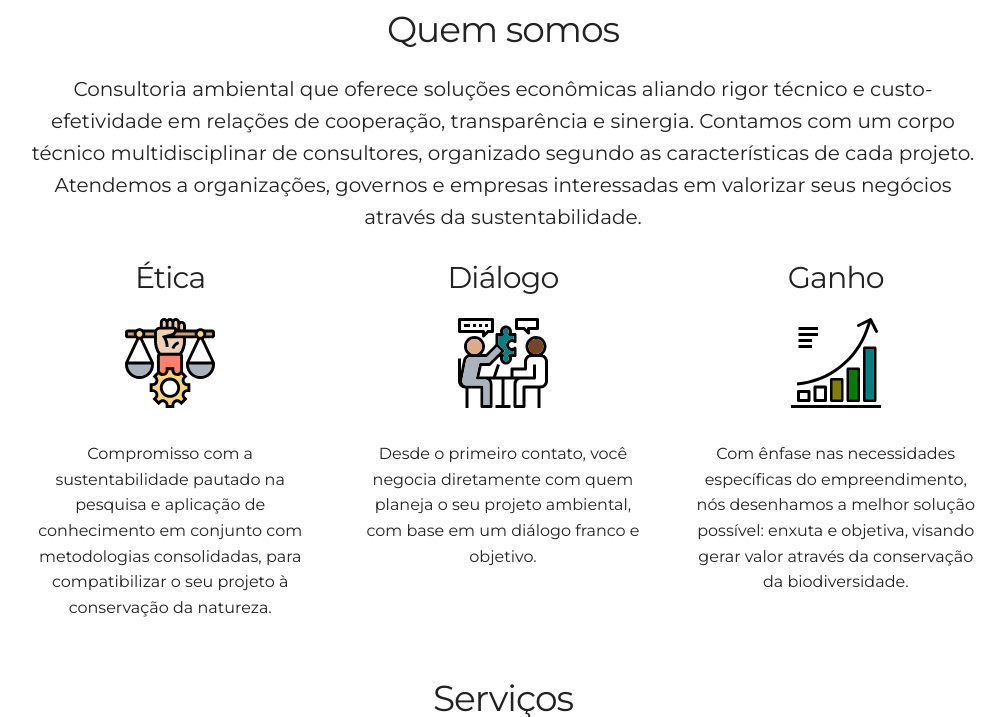
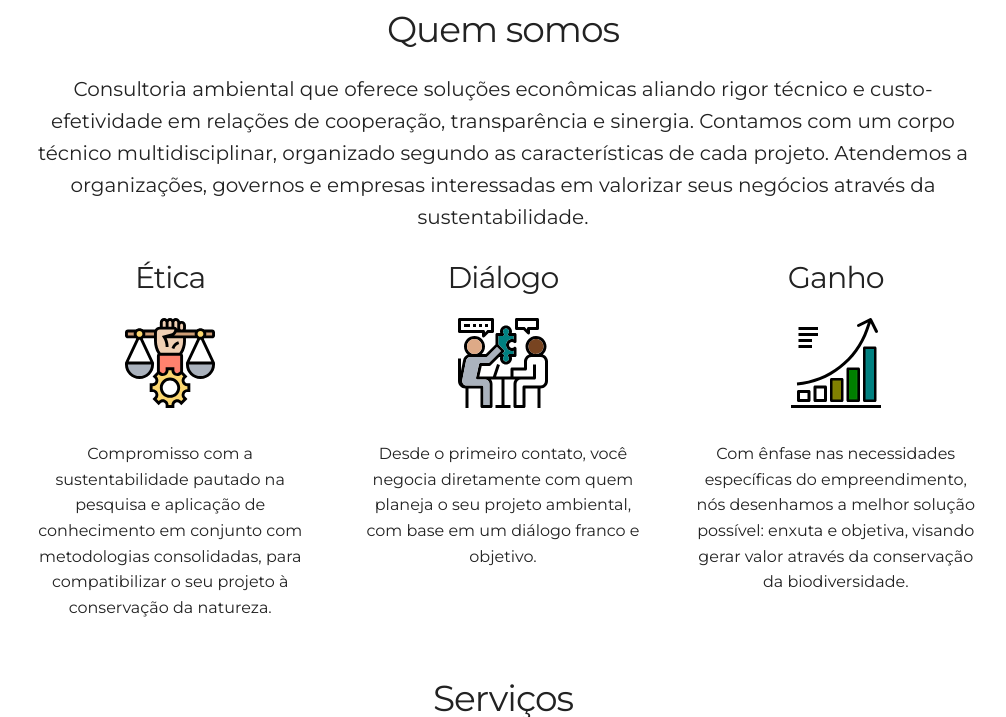
Before and after one commit to leroy1977/eQ1, a Jekyll site: the page built from index.html, in a window 1280 px wide and 900 px high, scrolled down 736 px, cut to the strip 183-900 px from the top of the window. Shown: the whole strip, without its empty margins (137-1143 px from the left). Built offline with Jekyll 4.4.1, drawn with Linux system fonts in a browser that asks for light colours.

Commit message:
Update _config.yml

```diff
--- a/_config.yml
+++ b/_config.yml
@@ -11,7 +11,7 @@
 
 # User settings
 username: eQuanta
-user_description: Consultoria ambiental que oferece soluções econômicas aliando rigor técnico e custo-efetividade em relações de cooperação, transparência e sinergia. Contamos com um corpo técnico multidisciplinar de consultores, organizado segundo as características de cada projeto. Atendemos a organizações, governos e empresas interessadas em valorizar seus negócios através da sustentabilidade.
+user_description: Consultoria ambiental que oferece soluções econômicas aliando rigor técnico e custo-efetividade em relações de cooperação, transparência e sinergia. Contamos com um corpo técnico multidisciplinar, organizado segundo as características de cada projeto. Atendemos a organizações, governos e empresas interessadas em valorizar seus negócios através da sustentabilidade.
 
 user_title: <p> <i> Diligentia laborat in omnis silvae et maria </i> </p>
 email: e.quanta.env@gmail.com
```
